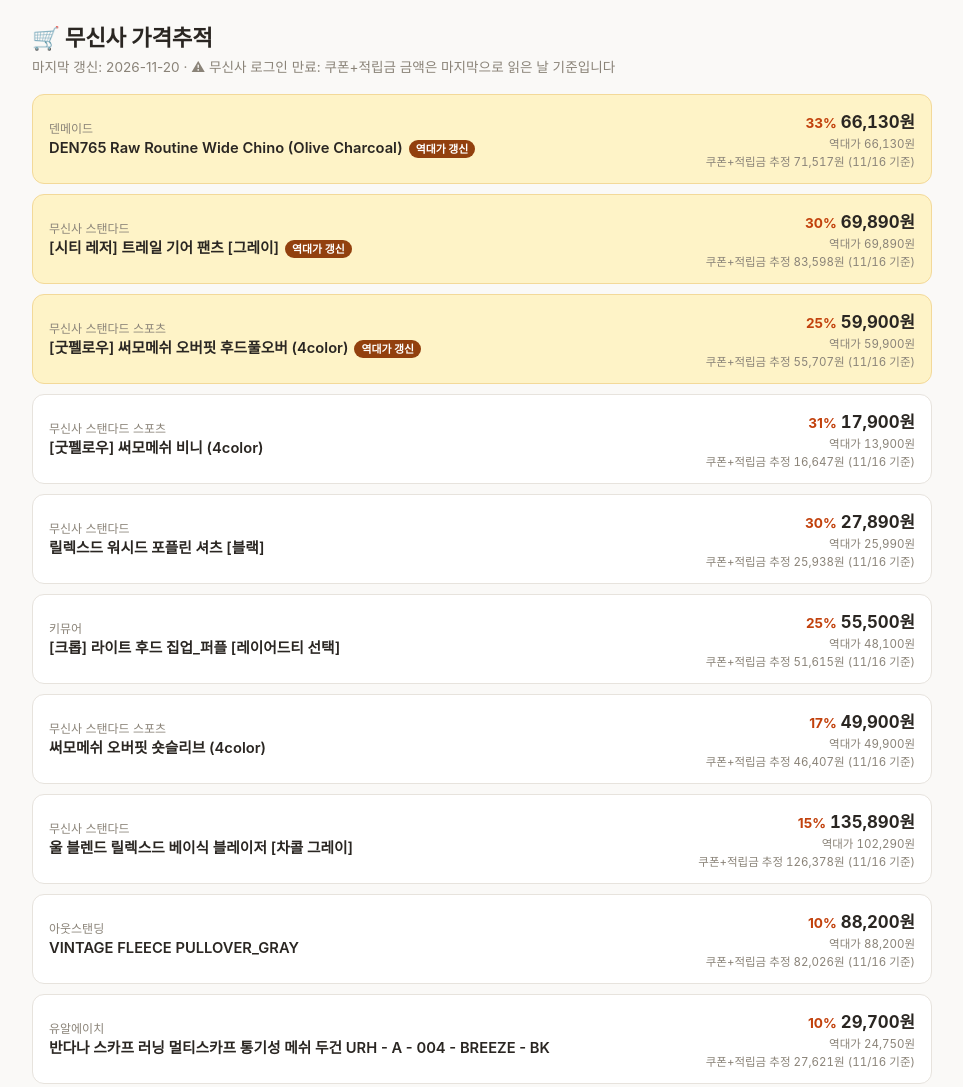
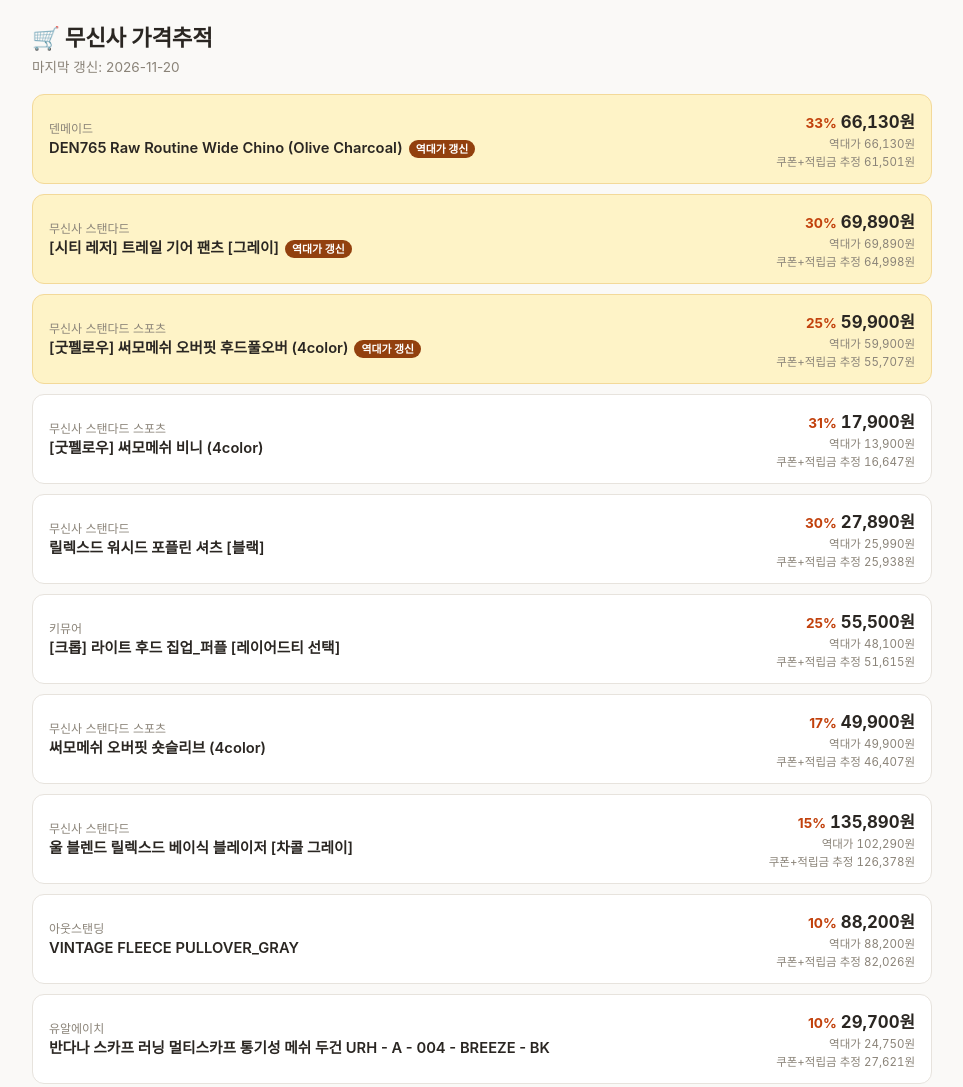
Before and after one commit to siyun-oh98/thai-mission-study, a plain HTML site: page musinsa-price-tracker/index.html in a window 1280 px wide. Shown: the top 1087 px of the page, without its empty margins (158-1121 px from the left). Drawn offline with Linux system fonts and the light colour scheme.

Commit message:
musinsa: refresh coupon/mileage estimates from real Chrome (2026-11-20); stale-date banner
Co-Authored-By: Claude Opus 5.5 <noreply@anthropic.com>
Claude-Session: https://claude.ai/code/session_01W2qpRW6cdv9oUstS4TsZAL

```diff
--- a/musinsa-price-tracker/data/prices.json
+++ b/musinsa-price-tracker/data/prices.json
@@ -13,7 +13,7 @@
       "record_low_date": "2026-11-06",
       "coupon_price": 55500,
       "estimated_price_with_mileage": 51615,
-      "coupon_as_of": "2026-11-16"
+      "coupon_as_of": "2026-11-20"
     },
     {
       "id": "6276975",
@@ -26,7 +26,7 @@
       "record_low_date": null,
       "coupon_price": 49900,
       "estimated_price_with_mileage": 46407,
-      "coupon_as_of": "2026-11-16"
+      "coupon_as_of": "2026-11-20"
     },
     {
       "id": "6276985",
@@ -39,7 +39,7 @@
       "record_low_date": "2026-11-12",
       "coupon_price": 59900,
       "estimated_price_with_mileage": 55707,
-      "coupon_as_of": "2026-11-16"
+      "coupon_as_of": "2026-11-20"
     },
     {
       "id": "6696695",
@@ -52,7 +52,7 @@
       "record_low_date": "2026-11-11",
       "coupon_price": 17900,
       "estimated_price_with_mileage": 16647,
-      "coupon_as_of": "2026-11-16"
+      "coupon_as_of": "2026-11-20"
     },
     {
       "id": "7362621",
@@ -65,7 +65,7 @@
       "record_low_date": null,
       "coupon_price": 329000,
       "estimated_price_with_mileage": 305970,
-      "coupon_as_of": "2026-11-16"
+      "coupon_as_of": "2026-11-20"
     },
     {
       "id": "7269944",
@@ -78,7 +78,7 @@
       "record_low_date": null,
       "coupon_price": 88200,
       "estimated_price_with_mileage": 82026,
-      "coupon_as_of": "2026-11-16"
+      "coupon_as_of": "2026-11-20"
     },
     {
       "id": "3758305",
@@ -91,7 +91,7 @@
       "record_low_date": "2026-10-23",
       "coupon_price": 27890,
       "estimated_price_with_mileage": 25938,
-      "coupon_as_of": "2026-11-16"
+      "coupon_as_of": "2026-11-20"
     },
     {
       "id": "1989228",
@@ -104,7 +104,7 @@
       "record_low_date": null,
       "coupon_price": 59900,
       "estimated_price_with_mileage": 55707,
-      "coupon_as_of": "2026-11-16"
+      "coupon_as_of": "2026-11-20"
     },
     {
       "id": "5964805",
@@ -115,9 +115,9 @@
       "lowest_price": 133600,
       "discount_pct": 5,
       "record_low_date": "2026-11-01",
-      "coupon_price": 159000,
-      "estimated_price_with_mileage": 147870,
-      "coupon_as_of": "2026-11-16"
+      "coupon_price": 151050,
+      "estimated_price_with_mileage": 140476,
+      "coupon_as_of": "2026-11-20"
     },
     {
       "id": "6104960",
@@ -130,7 +130,7 @@
       "record_low_date": null,
       "coupon_price": 15900,
       "estimated_price_with_mileage": 14787,
-      "coupon_as_of": "2026-11-16"
+      "coupon_as_of": "2026-11-20"
     },
     {
       "id": "4672727",
@@ -143,7 +143,7 @@
       "record_low_date": null,
       "coupon_price": 45900,
       "estimated_price_with_mileage": 42687,
-      "coupon_as_of": "2026-11-16"
+      "coupon_as_of": "2026-11-20"
     },
     {
       "id": "5224144",
@@ -156,7 +156,7 @@
       "record_low_date": null,
       "coupon_price": 29700,
       "estimated_price_with_mileage": 27621,
-      "coupon_as_of": "2026-11-16"
+      "coupon_as_of": "2026-11-20"
     },
     {
       "id": "4052612",
@@ -169,7 +169,7 @@
       "record_low_date": "2026-10-28",
       "coupon_price": 80890,
       "estimated_price_with_mileage": 75228,
-      "coupon_as_of": "2026-11-16"
+      "coupon_as_of": "2026-11-20"
     },
     {
       "id": "4134331",
@@ -182,7 +182,7 @@
       "record_low_date": "2026-11-09",
       "coupon_price": 135890,
       "estimated_price_with_mileage": 126378,
-      "coupon_as_of": "2026-11-16"
+      "coupon_as_of": "2026-11-20"
     },
     {
       "id": "6111131",
@@ -193,9 +193,9 @@
       "lowest_price": 66130,
       "discount_pct": 33,
       "record_low_date": "2026-11-16",
-      "coupon_price": 76900,
-      "estimated_price_with_mileage": 71517,
-      "coupon_as_of": "2026-11-16"
+      "coupon_price": 66130,
+      "estimated_price_with_mileage": 61501,
+      "coupon_as_of": "2026-11-20"
     },
     {
       "id": "6719778",
@@ -208,7 +208,7 @@
       "record_low_date": "2026-10-23",
       "coupon_price": 56890,
       "estimated_price_with_mileage": 52908,
-      "coupon_as_of": "2026-11-16"
+      "coupon_as_of": "2026-11-20"
     },
     {
       "id": "6364511",
@@ -221,7 +221,7 @@
       "record_low_date": null,
       "coupon_price": 69900,
       "estimated_price_with_mileage": 65007,
-      "coupon_as_of": "2026-11-16"
+      "coupon_as_of": "2026-11-20"
     },
     {
       "id": "6908818",
@@ -232,9 +232,9 @@
       "lowest_price": 69890,
       "discount_pct": 30,
       "record_low_date": "2026-11-18",
-      "coupon_price": 89890,
-      "estimated_price_with_mileage": 83598,
-      "coupon_as_of": "2026-11-16"
+      "coupon_price": 69890,
+      "estimated_price_with_mileage": 64998,
+      "coupon_as_of": "2026-11-20"
     },
     {
       "id": "6985518",
@@ -247,7 +247,7 @@
       "record_low_date": "2026-10-14",
       "coupon_price": 29900,
       "estimated_price_with_mileage": 27807,
-      "coupon_as_of": "2026-11-16"
+      "coupon_as_of": "2026-11-20"
     },
     {
       "id": "6660440",
@@ -260,8 +260,7 @@
       "record_low_date": "2026-11-13",
       "coupon_price": 75890,
       "estimated_price_with_mileage": 70578,
-      "coupon_as_of": "2026-11-16"
+      "coupon_as_of": "2026-11-20"
     }
-  ],
-  "coupon_login_ok": false
+  ]
 }
--- a/musinsa-price-tracker/index.html
+++ b/musinsa-price-tracker/index.html
@@ -149,6 +149,11 @@
 <footer>매일 저녁 자동으로 가격 확인 · 역대 최저가 도달 시 알림</footer>
 
 <script>
+function staleCoupon(data) {
+  const ds = (data.items || []).map(i => i.coupon_as_of).filter(Boolean).sort();
+  if (!ds.length || !data.updated_at) return false;
+  return (new Date(data.updated_at) - new Date(ds[ds.length - 1])) / 86400000 > 7;
+}
 function won(n) { return Number(n).toLocaleString('ko-KR') + '원'; }
 // Highlight any item currently sitting at its all-time-low price — whether that low was
 // set today or on an earlier check day.
@@ -164,7 +169,7 @@ fetch('./data/prices.json', { cache: 'no-store' })
   .then(data => {
     document.getElementById('loading').style.display = 'none';
     document.getElementById('updated').textContent = '마지막 갱신: ' + (data.updated_at || '알 수 없음') +
-      (data.coupon_login_ok === false ? '  ·  ⚠ 무신사 로그인 만료: 쿠폰+적립금 금액은 마지막으로 읽은 날 기준입니다' : '');
+      (staleCoupon(data) ? '  ·  ⚠ 쿠폰+적립금 금액이 7일 넘게 갱신되지 않았습니다 (크롬에서 "무신사 쿠폰가 갱신" 필요)' : '');
 
     const items = (data.items || []).slice().sort((a, b) => {
       const aRecord = isNewRecord(a) ? 1 : 0;
--- a/musinsa-price-tracker/scripts/check-and-update.js
+++ b/musinsa-price-tracker/scripts/check-and-update.js
@@ -3,6 +3,10 @@
 // reconciles add/remove against data/prices.json, updates price/lowest_price/discount_pct,
 // and writes data/last_run_summary.json so the downstream Claude cloud routine can alert
 // on record-low prices without ever needing to reach musinsa.com itself.
+//
+// 2026-11-20: musinsa.com product pages are behind Cloudflare bot protection since 2026-11-17, so the
+// cookie fetch below no longer works from Actions. Coupon values are now refreshed by hand from the
+// owner's real Chrome (master session) and carried forward here with their coupon_as_of date.
 //
 // Coupon/mileage estimate (2026-11-12): if MUSINSA_COOKIE is set (a GitHub secret holding
 // an exported login session), each item's own product page is fetched with that cookie and
```
